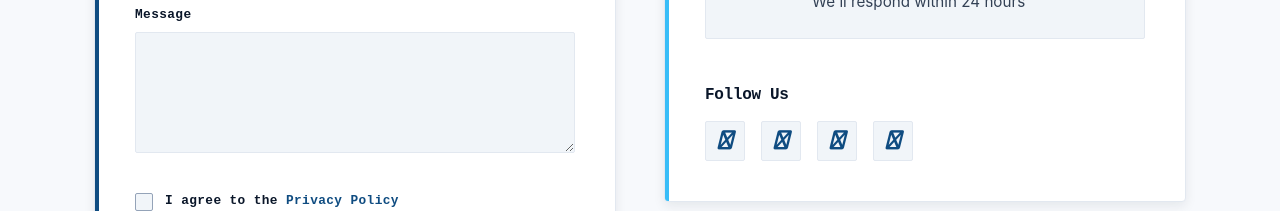
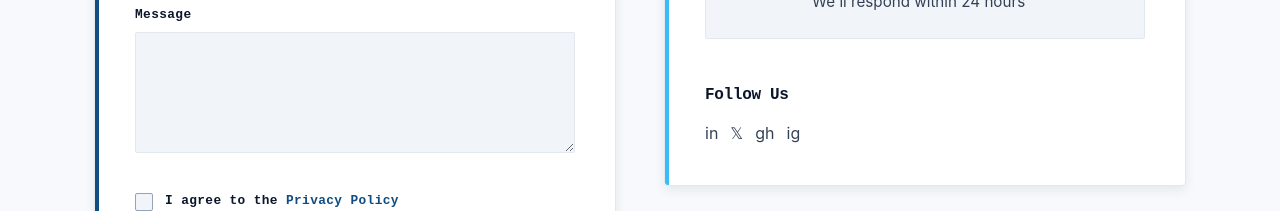
Before and after one commit to avinashbatchala/smooth-tech-services, a Vue app: page /contact in a window 1280 px wide. Shown: the part 1120-1331 px from the top of the page. Built offline with nearby package versions, Linux system fonts and the light colour scheme.

Commit message:
updated contact page css

```diff
--- a/src/assets/styles/pages/ContactPage.css
+++ b/src/assets/styles/pages/ContactPage.css
@@ -68,28 +68,14 @@
 
 .social-icons {
   display: flex;
-  gap: calc(var(--space-unit) * 2);
-  margin-top: calc(var(--space-unit) * 2);
+  gap: calc(var(--space-unit) * 1.5);
 }
 
-.social-icons a {
-  width: 36px;
-  height: 36px;
-  background: var(--color-primary);
-  color: var(--color-accent);
-  border: 1px solid var(--color-accent);
-  border-radius: var(--radius-sm);
-  display: flex;
-  align-items: center;
-  justify-content: center;
-  font-size: 16px;
-  transition: all var(--transition-standard);
-}
-
-.social-icons a:hover {
+.social-icon:hover {
   background: var(--color-accent);
   color: var(--color-primary);
-  transform: translateY(-2px);
+  transform: translateY(-3px);
+  box-shadow: var(--shadow-md);
 }
 
 /* Enhanced map section styling */
@@ -527,32 +513,6 @@ textarea.form-control {
   margin-bottom: calc(var(--space-unit) * 2);
 }
 
-.social-icons {
-  display: flex;
-  gap: calc(var(--space-unit) * 2);
-}
-
-.social-icons a {
-  width: 40px;
-  height: 40px;
-  display: flex;
-  align-items: center;
-  justify-content: center;
-  background: var(--color-gray-10);
-  color: var(--color-accent);
-  border-radius: var(--radius-sm);
-  border: 1px solid var(--color-gray-20);
-  font-size: 1.2rem;
-  transition: all var(--transition-standard);
-}
-
-.social-icons a:hover {
-  background: var(--color-accent);
-  color: var(--color-primary);
-  transform: translateY(-4px);
-  box-shadow: var(--shadow-sm);
-}
-
 /* TE-inspired map section */
 .map-section {
   padding: 0;
--- a/src/pages/ContactPage.vue
+++ b/src/pages/ContactPage.vue
@@ -158,10 +158,18 @@
             <div class="social-media">
               <h3>Follow Us</h3>
               <div class="social-icons">
-                <a href="#" aria-label="LinkedIn"><i class="icon-linkedin"></i></a>
-                <a href="#" aria-label="Twitter"><i class="icon-twitter"></i></a>
-                <a href="#" aria-label="Facebook"><i class="icon-facebook"></i></a>
-                <a href="#" aria-label="Instagram"><i class="icon-instagram"></i></a>
+                <a href="#" aria-label="LinkedIn" class="social-icon">
+                  <span class="icon">in</span>
+                </a>
+                <a href="#" aria-label="Twitter" class="social-icon">
+                  <span class="icon">𝕏</span>
+                </a>
+                <a href="#" aria-label="GitHub" class="social-icon">
+                  <span class="icon">gh</span>
+                </a>
+                <a href="#" aria-label="Instagram" class="social-icon">
+                  <span class="icon">ig</span>
+                </a>
               </div>
             </div>
           </div>
```
